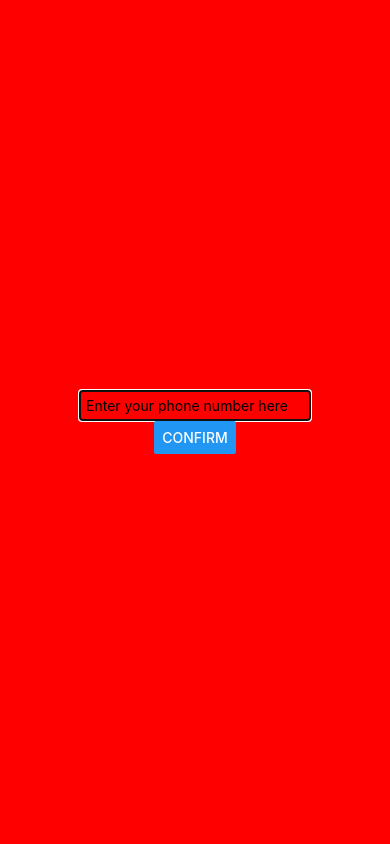
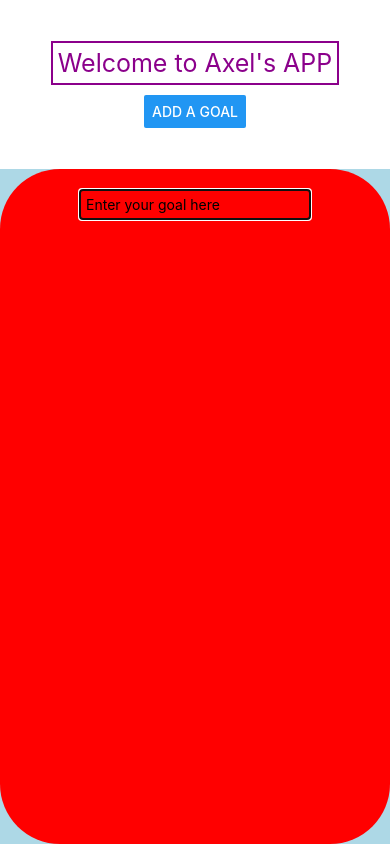
Before and after one commit to Axel-Q/goal-tracker-mobile, a React Native app: screen / in a window 390 px wide. Both pictures are taken after a click on the button "ADD A GOAL". Built offline with nearby package versions, Linux system fonts and the light colour scheme.

Commit message:
write container to put images

```diff
--- a/App.js
+++ b/App.js
@@ -13,10 +13,13 @@ export default function App() {
         setModalVisible(true);
     }
 
-
     function handleInputData(data) {
         console.log("console logout ", data);
         setInputData("study: " + data);
+        setModalVisible(false);
+    }
+
+    function handleCancel() {
         setModalVisible(false);
     }
 
@@ -29,7 +32,8 @@ export default function App() {
                 <Button title={'Add a goal'} onPress={handleVisibility}/>
                 <Input textInputFocus={true}
                        inputHandler={handleInputData}
-                       visible={modalVisible}/>
+                       visible={modalVisible}
+                       cancelHandler={handleCancel}/>
             </View>
             <View style={styles.bottomView}>
                 <Text style={styles.text}>{inputData}</Text>
--- a/Components/Input.js
+++ b/Components/Input.js
@@ -1,22 +1,48 @@
 import React, {useState, useEffect, useRef} from 'react';
-import {TextInput, Text, Button, View, StyleSheet, Modal} from 'react-native';
+import {TextInput, Text, Button, View, StyleSheet, Modal, Alert, Image} from 'react-native';
 
-export default function Input({textInputFocus, inputHandler, visible}) {
+export default function Input({textInputFocus, inputHandler, visible, cancelHandler}) {
     const [text, setText] = useState('');
     const [blur, setBlur] = useState(false);
+    const [canConfirm, setCanConfirm] = useState(false);
 
+    useEffect(() => {
+        if (text.length >= 3) {
+            setCanConfirm(true);
+        } else {
+            setCanConfirm(false);
+        }
+    }, [text]);
 
     const handleConfirm = () => {
+        setText('');
         inputHandler(text);
+    }
+
+    const handleCancel = () => {
+        Alert.alert('Confirm Cancellation',
+            'Are you sure you want to cancel?',
+            [
+                {
+                    text: 'Yes', onPress: () => {
+                        cancelHandler();
+                        setText('')
+                    }
+                },
+                {text: 'No', onPress: () => console.log('No Pressed'), style: 'cancel'},
+            ],
+            {cancelable: true});
     }
 
 
     return (
-        <Modal animationType={"slide"} visible={visible}>
-            <View style={styles.container}>
+        <Modal animationType={"slide"} visible={visible} transparent={true}>
+            <View style={styles.modalContainer}>
+                <View style={styles.modalContent}>
+
                     <TextInput
                         autoFocus={textInputFocus}
-                    placeholder={"Enter your phone number here"}
+                        placeholder={"Enter your goal here"}
                         autoCorrect={true}
                         keyboardType={"default"}
                         style={styles.input}
@@ -34,18 +60,31 @@ export default function Input({textInputFocus, inputHandler, visible}) {
                     ) : (
                         text && <Text>{text.length}</Text>
                     )}
-                <Button title={"Confirm"} onPress={() => handleConfirm()}/>
+
+                </View>
             </View>
         </Modal>
     );
 }
 
 const styles = StyleSheet.create({
-    container: {
+    modalContainer: {
         flex: 1,
+        justifyContent: 'flex-end', // Align modal content to the bottom
+    },
+    modalContent: {
         backgroundColor: 'red',
+        height: '80%', // Occupy 80% of the screen height
+        borderRadius: 60, // Rounded top-left corner
+        padding: 20,
         alignItems: 'center',
-        justifyContent: 'center',
     },
     input: {borderColor: "purple", borderWidth: 2, padding: 5},
+    buttonContainer: {flexDirection: 'row', justifyContent: 'space-between', width: '40%'},
+    imageContainer: {flex: 1, justifyContent: 'center', alignItems: 'center'},
+    image: {
+        width: 100,
+        height: 100,
+        marginBottom: 20,
+    },
 });
```
Also changed, not shown: assets/pic1.png (added). Lines whose indentation alone changed are shown as unchanged.
